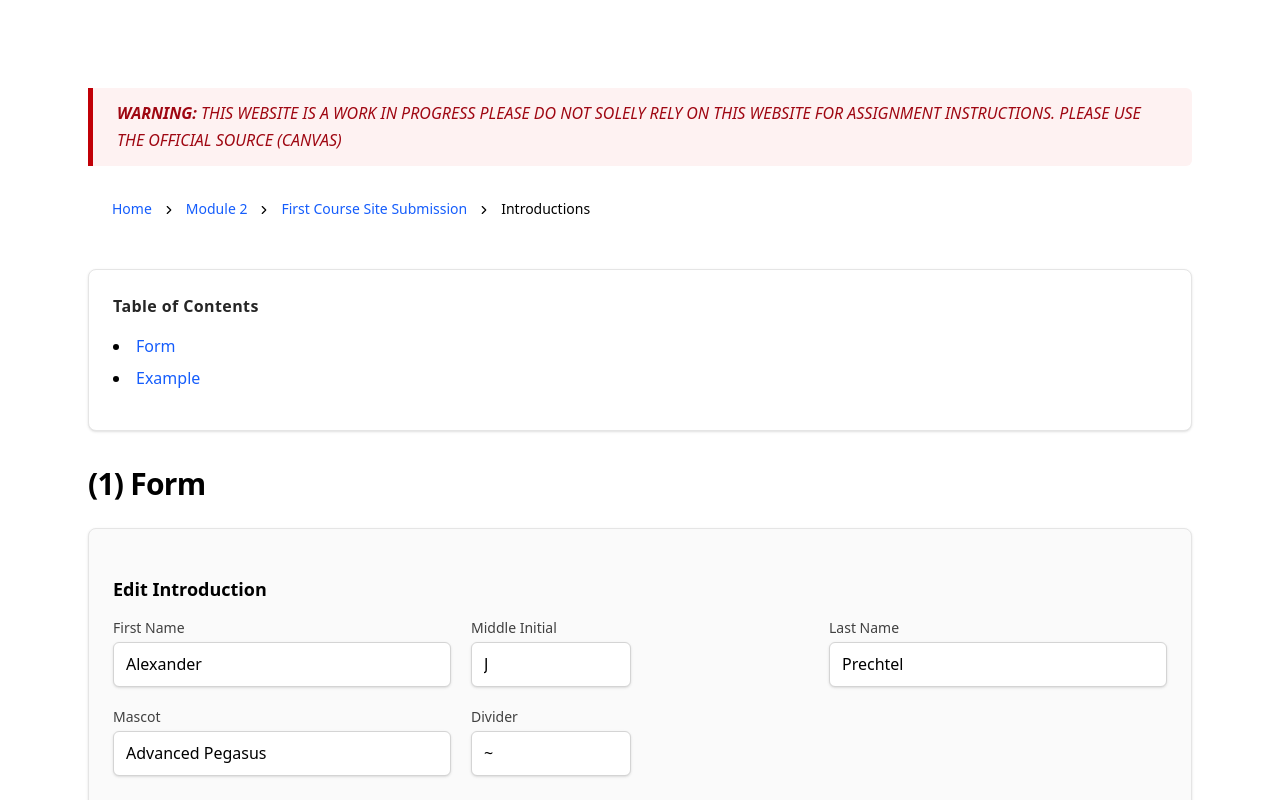
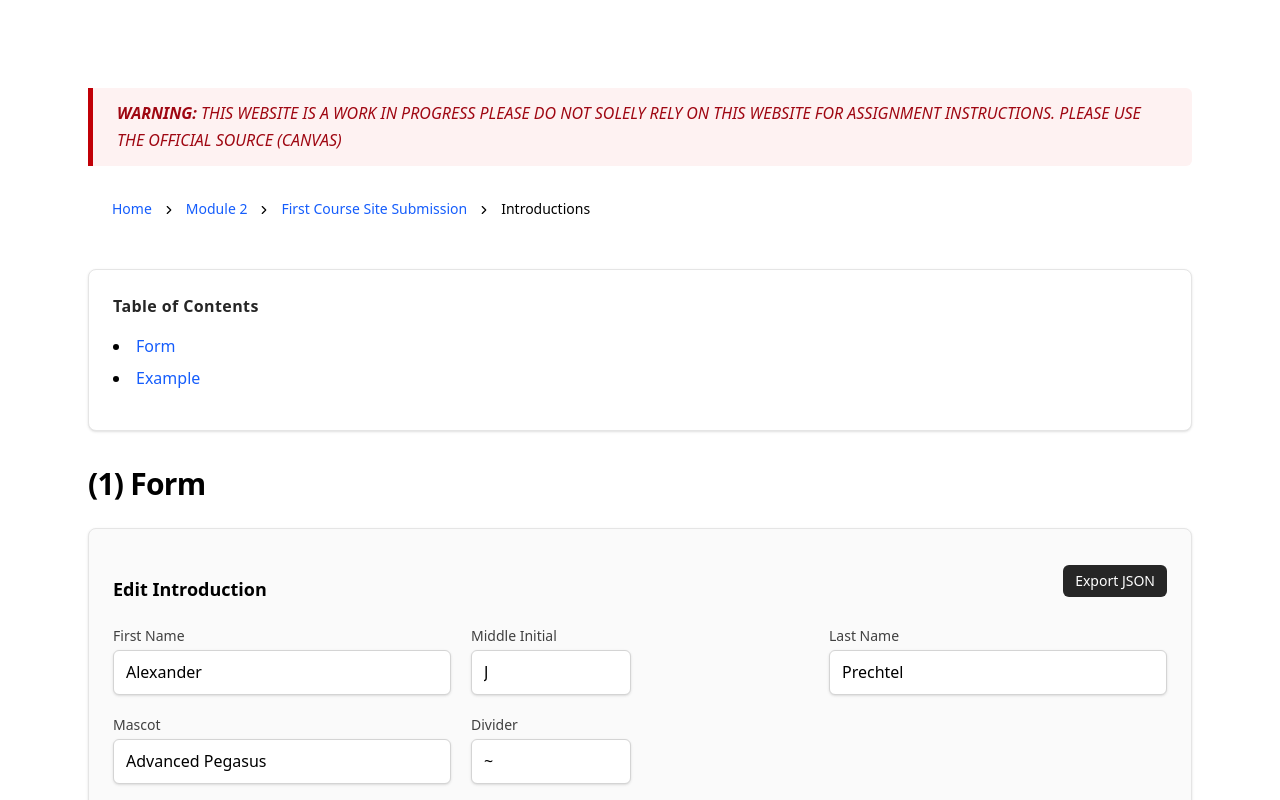
Before and after one commit to alexandernc0043/instructions, a Next.js app: page /module-2/first-course-site-submission/introductions in a window 1280 px wide. Shown: the top 800 px of the page. Built offline with nearby package versions, Linux system fonts and the light colour scheme.

Commit message:
Json export button

```diff
--- a/src/components/data/Introductions.tsx
+++ b/src/components/data/Introductions.tsx
@@ -9,6 +9,10 @@ export default function Introductions() {
     const [divider, setDivider] = useState("~");
     const [mascot, setMascot] = useState("Advanced Pegasus");
     const [image, setImage] = useState("/headshot.jpeg")
+    const [imageFilename, setImageFilename] = useState<string>(() => {
+        const parts = "/headshot.jpeg".split("/")
+        return parts[parts.length - 1] || "image"
+    })
     // Track an object URL for uploaded images to revoke when replaced/unmounted
     const imageObjectUrlRef = useRef<string | null>(null)
     const handleImageFileChange = (e: React.ChangeEvent<HTMLInputElement>) => {
@@ -21,6 +25,7 @@ export default function Introductions() {
         const url = URL.createObjectURL(file)
         imageObjectUrlRef.current = url
         setImage(url)
+        setImageFilename(file.name)
     }
     useEffect(() => {
         return () => {
@@ -72,12 +77,54 @@ export default function Introductions() {
             reason: "I needed to take a science course with its lab."
         },
     ])
+    const exportToJson = () => {
+        const inferredFilename = imageFilename || (image ? (image.split("/").pop() || "image") : "image")
+        const data = {
+            firstName,
+            preferredName,
+            middleInitial,
+            lastName,
+            divider,
+            mascot,
+            image: `images/${inferredFilename}`,
+            imageCaption,
+            personalBackground,
+            professionalBackground,
+            academicBackground,
+            primaryComputer,
+            courses,
+        }
+        const blob = new Blob([JSON.stringify(data, null, 2)], { type: "application/json" })
+        const url = URL.createObjectURL(blob)
+        const a = document.createElement("a")
+        const safeName = [firstName, middleInitial, lastName].filter(Boolean).join("_") || "introduction"
+        a.href = url
+        a.download = `${safeName}.json`
+        document.body.appendChild(a)
+        a.click()
+        a.remove()
+        URL.revokeObjectURL(url)
+    }
+
     return <>
         <section>
             <h2>Form</h2>
             <form onSubmit={(e) => e.preventDefault()} className="my-6">
                 <div className="bg-neutral-50 border border-neutral-200 rounded-lg p-4 sm:p-6 shadow-sm">
-                    <h3 className="text-lg font-semibold mb-4">Edit Introduction</h3>
+                    <div className="flex items-center justify-between mb-4 gap-2 flex-wrap">
+                        <h3 className="text-lg font-semibold">Edit Introduction</h3>
+                        <div className="flex items-center gap-2">
+                            <button
+                                type="button"
+                                onClick={exportToJson}
+                                className="inline-flex items-center gap-2 bg-neutral-800 hover:bg-neutral-900 text-white text-sm font-medium px-3 py-1.5 rounded-md"
+                                aria-label="Export introduction to JSON"
+                                title="Download your introduction data as a JSON file"
+                            >
+                                Export JSON
+                            </button>
+                        </div>
+                    </div>
 
                     <div className="grid grid-cols-1 sm:grid-cols-2 xl:grid-cols-3 gap-4 sm:gap-5">
                         <div className="flex flex-col gap-1">
```
